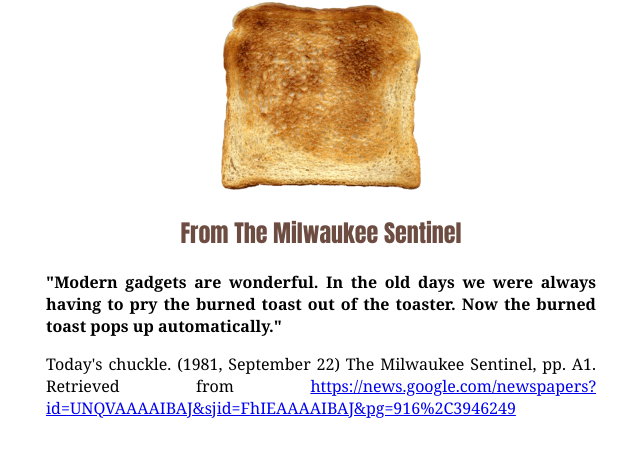
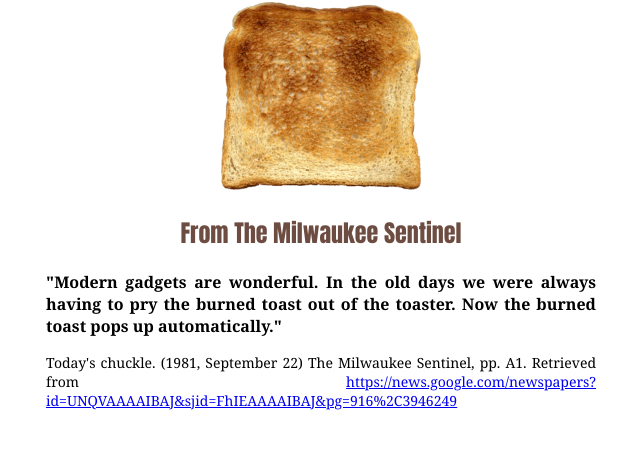
Before and after one commit to Leohzim/Lab1new, a plain HTML site: page index.html in a window 1280 px wide. Shown: the part 90-546 px from the top of the page, without its empty margins (319-959 px from the left). Drawn offline with Linux system fonts and the light colour scheme.

Commit message:
Update index.html

```diff
--- a/index.html
+++ b/index.html
@@ -22,7 +22,7 @@
         <p class="center-align reduce-padding">
           <b>"Modern gadgets are wonderful. In the old days we were always having to pry the burned toast out of the toaster. Now the burned toast pops up automatically." <br></b>
         </p>
-        <p class="center-align reduce-padding">
+        <p class="center-align reduce-padding parag">
             Today's chuckle. (1981, September 22) The Milwaukee Sentinel, pp. A1. Retrieved from <a href="https://news.google.com/newspapers?id=UNQVAAAAIBAJ&sjid=FhIEAAAAIBAJ&pg=916%2C3946249">https://news.google.com/newspapers?id=UNQVAAAAIBAJ&sjid=FhIEAAAAIBAJ&pg=916%2C3946249</a> <br>
         </p>
     </div>
```
